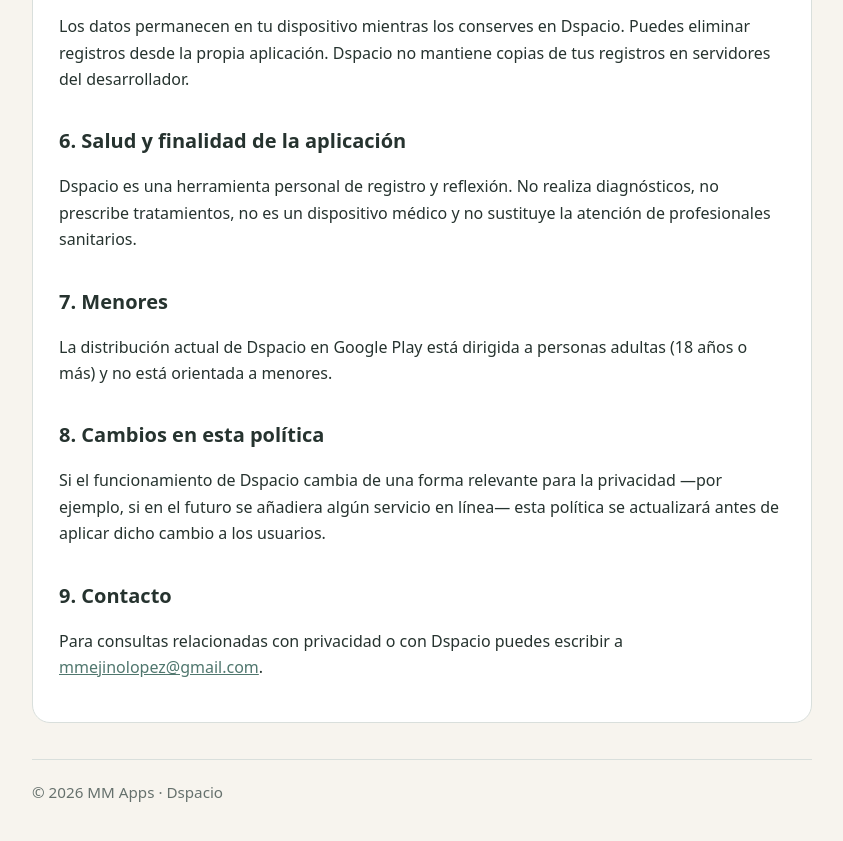
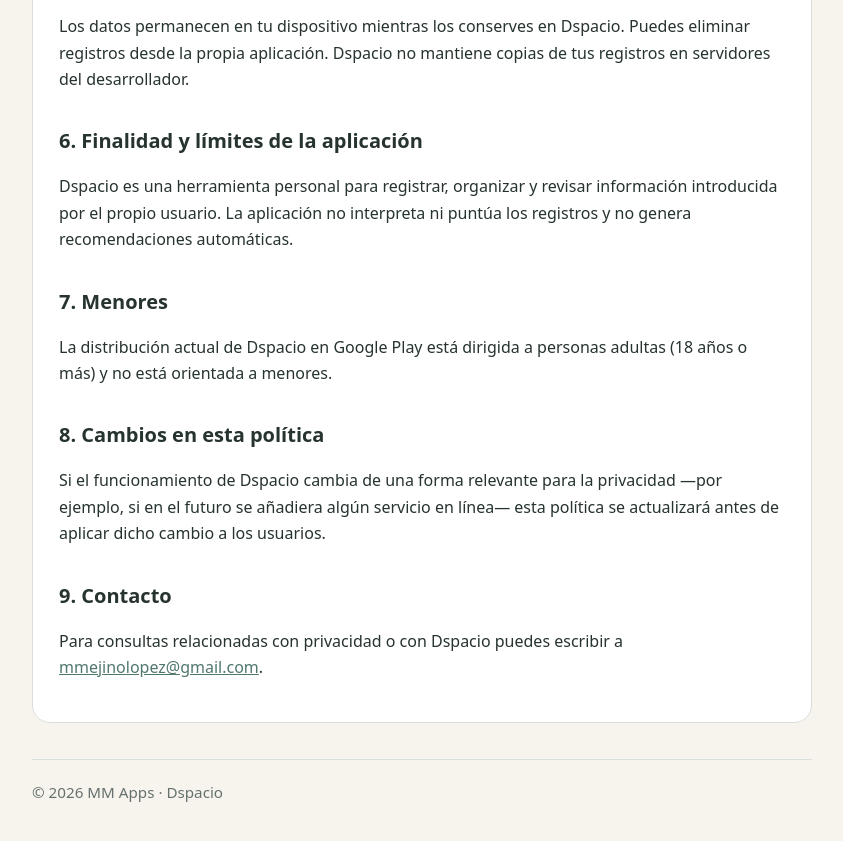
Before and after one commit to mmejinolopez/mmejinolopez.github.io, a plain HTML site: page dspacio-privacidad.html in a window 1280 px wide. Shown: the part 1187-2028 px from the top of the page, without its empty margins (218-1061 px from the left). Drawn offline with Linux system fonts and the light colour scheme.

Commit message:
Align Dspacio privacy wording

```diff
--- a/dspacio-privacidad.html
+++ b/dspacio-privacidad.html
@@ -39,8 +39,8 @@
     </ul>
     <h2>5. Conservación y eliminación</h2>
     <p>Los datos permanecen en tu dispositivo mientras los conserves en Dspacio. Puedes eliminar registros desde la propia aplicación. Dspacio no mantiene copias de tus registros en servidores del desarrollador.</p>
-    <h2>6. Salud y finalidad de la aplicación</h2>
-    <p>Dspacio es una herramienta personal de registro y reflexión. No realiza diagnósticos, no prescribe tratamientos, no es un dispositivo médico y no sustituye la atención de profesionales sanitarios.</p>
+    <h2>6. Finalidad y límites de la aplicación</h2>
+    <p>Dspacio es una herramienta personal para registrar, organizar y revisar información introducida por el propio usuario. La aplicación no interpreta ni puntúa los registros y no genera recomendaciones automáticas.</p>
     <h2>7. Menores</h2>
     <p>La distribución actual de Dspacio en Google Play está dirigida a personas adultas (18 años o más) y no está orientada a menores.</p>
     <h2>8. Cambios en esta política</h2>
```
